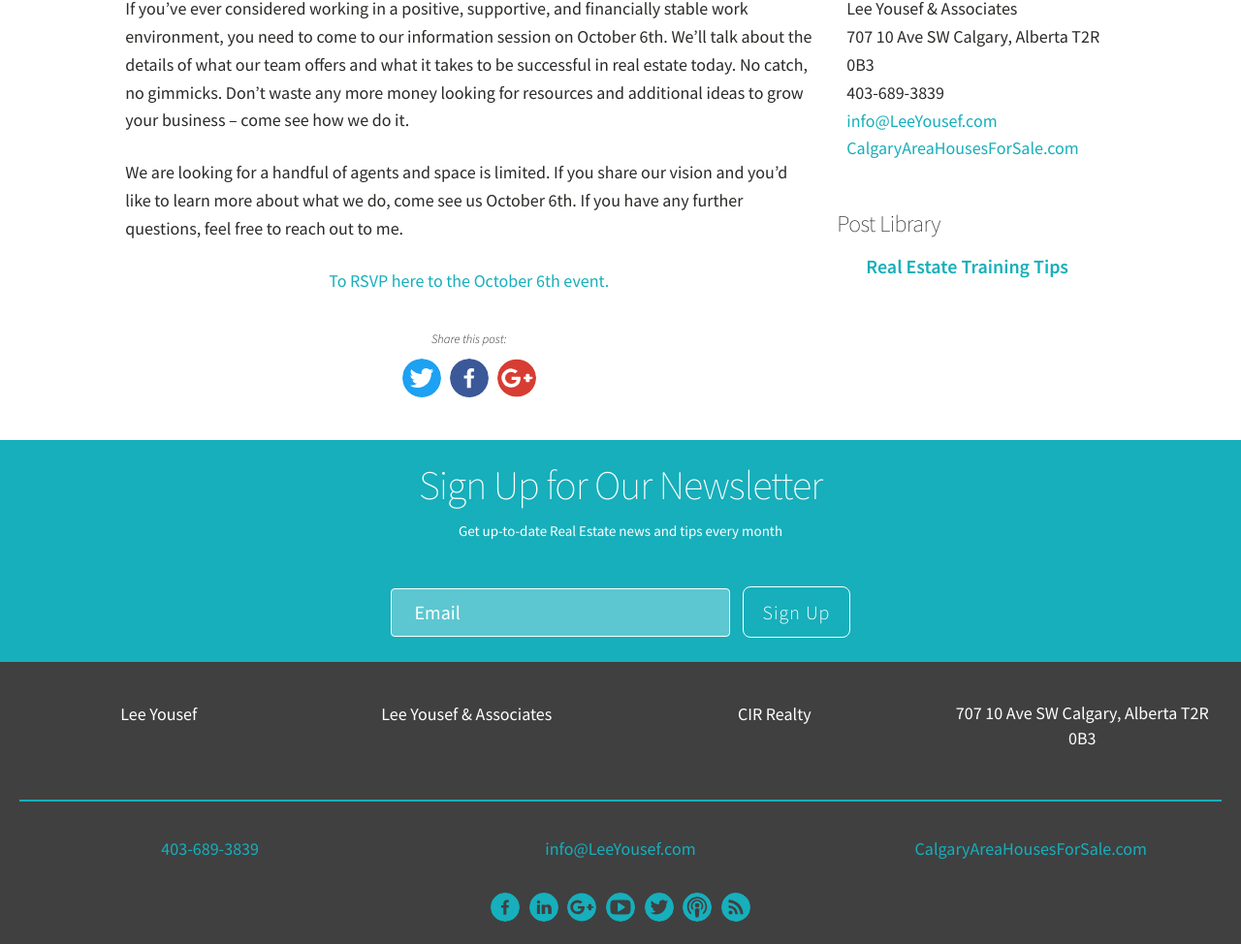
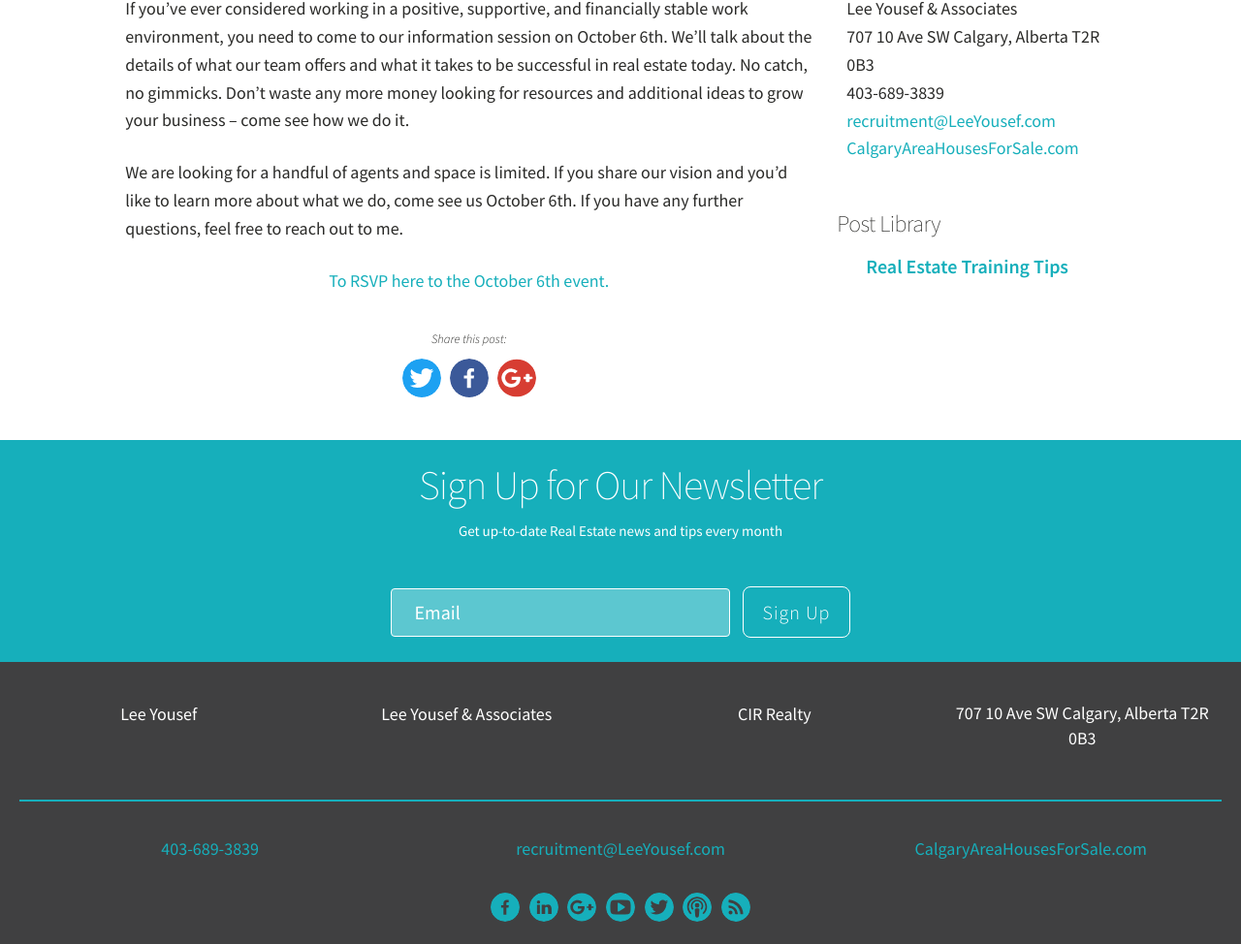
Before and after one commit to Vyral/lee-yousef-recruiting-blog, a Jekyll site: the page built from _posts/2016-09-22-come-learn-what-sets-us-apart.md, in a window 1280 px wide and 1400 px high, scrolled down 1371 px. Shown: the part 278-1252 px from the top of the window at 97% size. Built offline with Jekyll 4.4.1, drawn with Linux system fonts in a browser that asks for light colours; nearby versions of some CDN libraries.

Commit message:
Updated '/_data/settings.yml' via CloudCannon

```diff
--- a/_data/settings.yml
+++ b/_data/settings.yml
@@ -16,7 +16,7 @@
   brokerage: 'CIR Realty'
   address: '707 10 Ave SW Calgary, Alberta T2R 0B3'
   phone: 403-689-3839
-  email: info@LeeYousef.com
+  email: recruitment@LeeYousef.com
   #Dont Include http://
   url: CalgaryAreaHousesForSale.com
   # if forms put '/homevalue/' or '/homesearch/'
```
